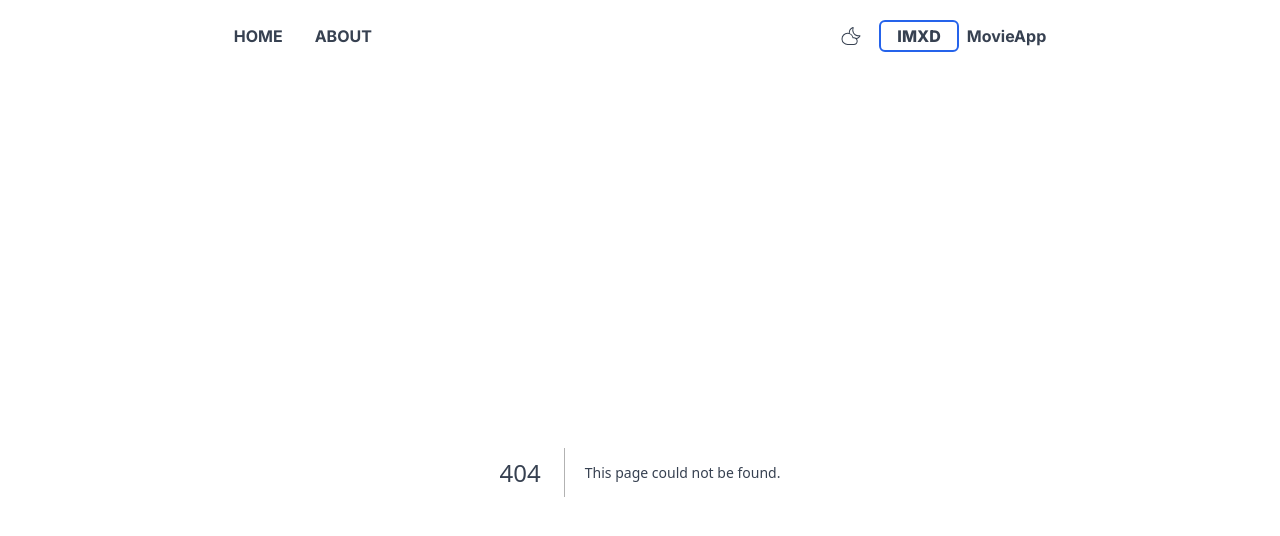
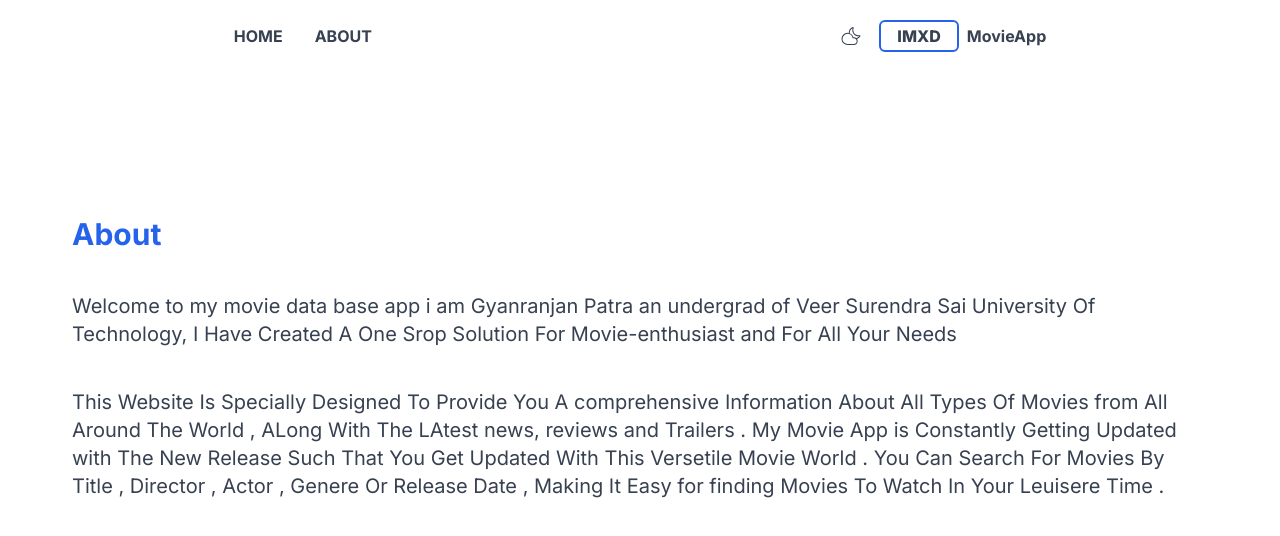
Before and after one commit to Gyannnnn/imdbCloneUsingNextJs, a Next.js app in the folder imdbclocne/: page /about in a window 1280 px wide. Before the commit this address had no page. Shown: the top 536 px of the page. Built offline with nearby package versions, Linux system fonts and the light colour scheme.

Commit message:
About Page

```diff
--- /dev/null
+++ b/imdbclocne/src/app/about/page.jsx
@@ -0,0 +1,23 @@
+import React from "react";
+
+export default function page() {
+  return (
+    <div className="flex flex-col gap-10  max-w-6xl mx-auto px-2 py-36">
+      <h1 className="text-3xl text-blue-600 font-bold">About</h1>
+      <p className="sm:text-xl text-sm text-wrap text-left">
+        Welcome to my movie data base app i am Gyanranjan Patra an undergrad of
+        Veer Surendra Sai University Of Technology, I Have Created A One Srop
+        Solution For Movie-enthusiast and For All Your Needs
+      </p>
+      <p className="sm:text-xl text-sm text-wrap text-left">
+        This Website Is Specially Designed To Provide You A comprehensive
+        Information About All Types Of Movies from All Around The World , ALong
+        With The LAtest news, reviews and Trailers . My Movie App is Constantly
+        Getting Updated with The New Release Such That You Get Updated With This
+        Versetile Movie World . You Can Search For Movies By Title , Director ,
+        Actor , Genere Or Release Date , Making It Easy for finding Movies To
+        Watch In Your Leuisere Time .
+      </p>
+    </div>
+  );
+}
```
